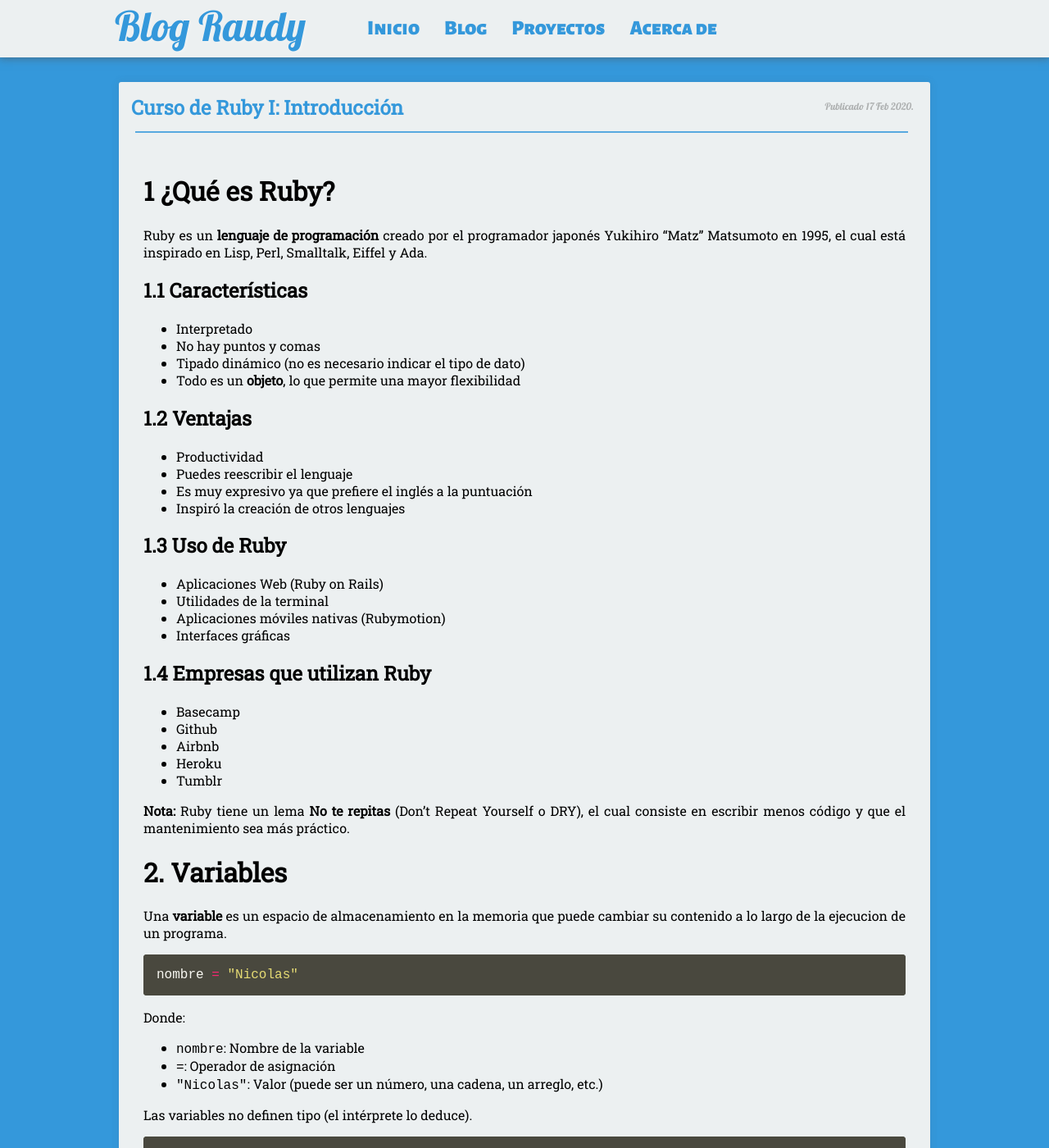
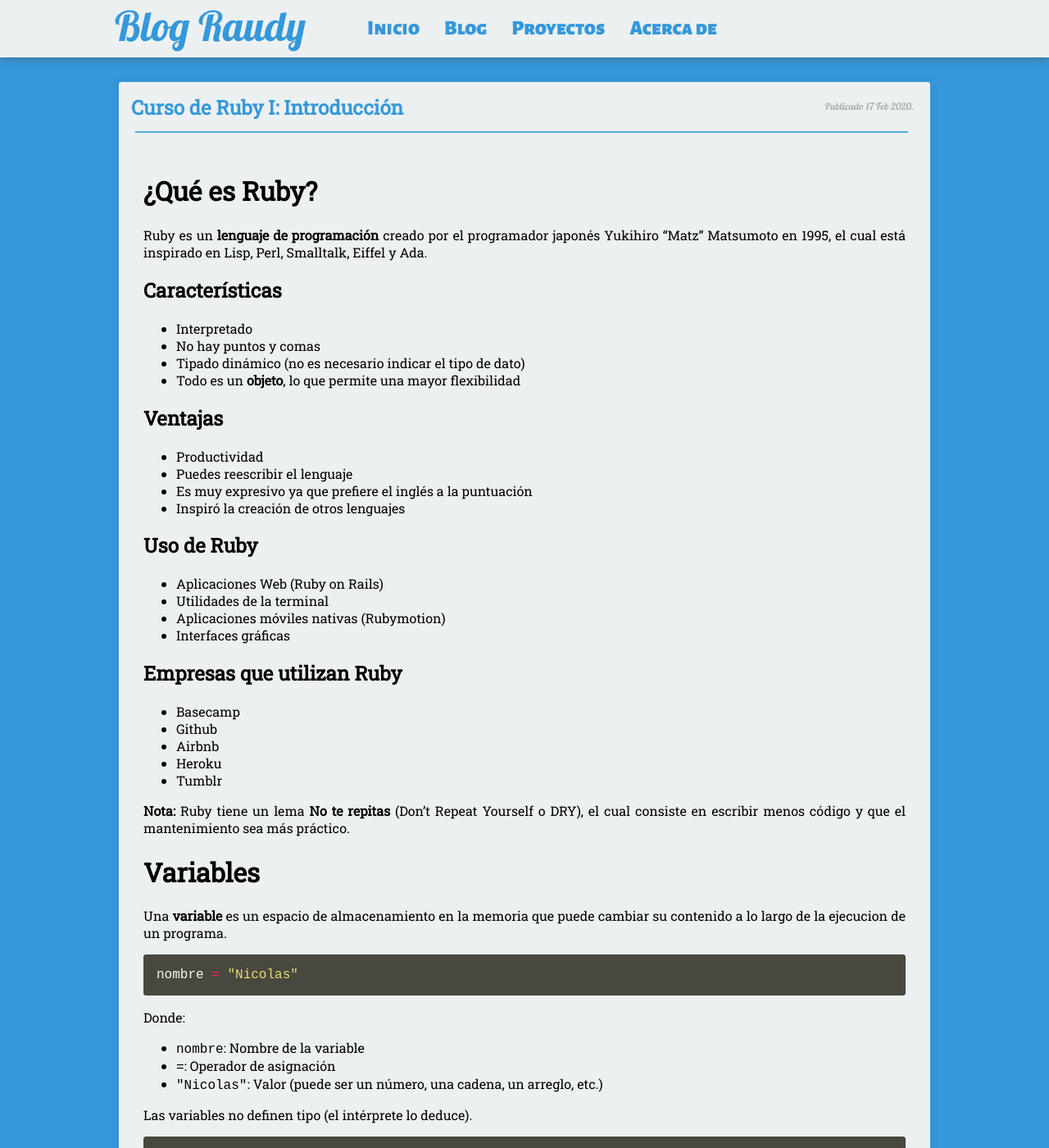
Before and after one commit to nisoto/Blog-anterior-2.0, a Jekyll site: the page built from _posts/2020-02-17-ruby-i-introduccion.md, in a window 1280 px wide and 1400 px high. Shown: the whole window at 82% size. Built offline with Jekyll 4.4.1, drawn with Linux system fonts in a browser that asks for light colours; nearby versions of some CDN libraries.

Commit message:
Update 2020-02-17-ruby-i-introduccion.md

```diff
--- a/_posts/2020-02-17-ruby-i-introduccion.md
+++ b/_posts/2020-02-17-ruby-i-introduccion.md
@@ -6,32 +6,32 @@ excerpt: "Capítulo N°1 del curso de Ruby"
 tags: [ruby]
 ---
 
-# 1 ¿Qué es Ruby?
+# ¿Qué es Ruby?
 
 Ruby es un **lenguaje de programación** creado por el programador japonés Yukihiro “Matz” Matsumoto en 1995, el cual está inspirado en Lisp, Perl, Smalltalk, Eiffel y Ada.
 
-## 1.1 Características
+## Características
 
 * Interpretado
 * No hay puntos y comas
 * Tipado dinámico (no es necesario indicar el tipo de dato)
 * Todo es un **objeto**, lo que permite una mayor flexibilidad
 
-## 1.2 Ventajas
+## Ventajas
 
 * Productividad
 * Puedes reescribir el lenguaje
 * Es muy expresivo ya que prefiere el inglés a la puntuación
 * Inspiró la creación de otros lenguajes
 
-## 1.3 Uso de Ruby
+## Uso de Ruby
 
 * Aplicaciones Web (Ruby on Rails)
 * Utilidades de la terminal
 * Aplicaciones móviles nativas (Rubymotion)
 * Interfaces gráficas
 
-## 1.4 Empresas que utilizan Ruby
+## Empresas que utilizan Ruby
 
 * Basecamp
 * Github
@@ -41,7 +41,7 @@ Ruby es un **lenguaje de programación** creado por el programador japonés Yuki
 
 **Nota:** Ruby tiene un lema **No te repitas** (Don't Repeat Yourself o DRY), el cual consiste en escribir menos código y que el mantenimiento sea más práctico.
 
-# 2. Variables
+# Variables
 
 Una **variable** es un espacio de almacenamiento en la memoria que puede cambiar su contenido a lo largo de la ejecucion de un programa.
 
```
